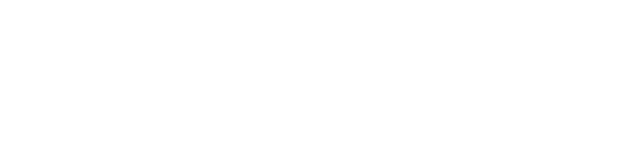
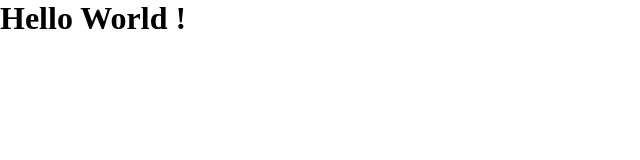
Before and after one commit to Tonny654/mon-premier-projet, a plain HTML site: page index.html in a window 1280 px wide. Shown: the whole page, without its empty margins (0-640 px from the left). Drawn offline with Linux system fonts and the light colour scheme.

Commit message:
Ajout du style et d’un titre

```diff
--- a/index.html
+++ b/index.html
@@ -3,9 +3,11 @@
 <head>
     <meta charset="UTF-8">
     <meta name="viewport" content="width=device-width, initial-scale=1.0">
+    <link rel="stylesheet" href="style.css">
     <title>Document</title>
 </head>
 <body>
+    <h1>Hello World !</h1>
 
 </body>
 </html>
--- /dev/null
+++ b/style.css
@@ -0,0 +1,9 @@
+* {
+    margin: 0;
+    padding: 0;
+    box-sizing: border-box;
+}
+
+body {
+    height: 100vh;
+}
```
